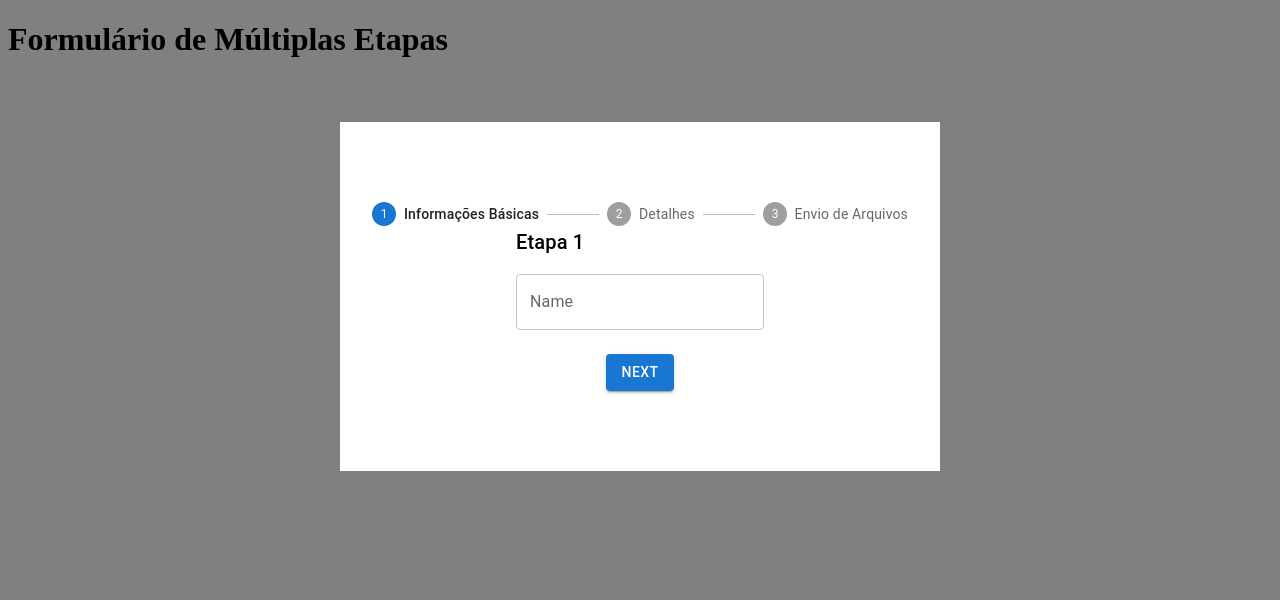
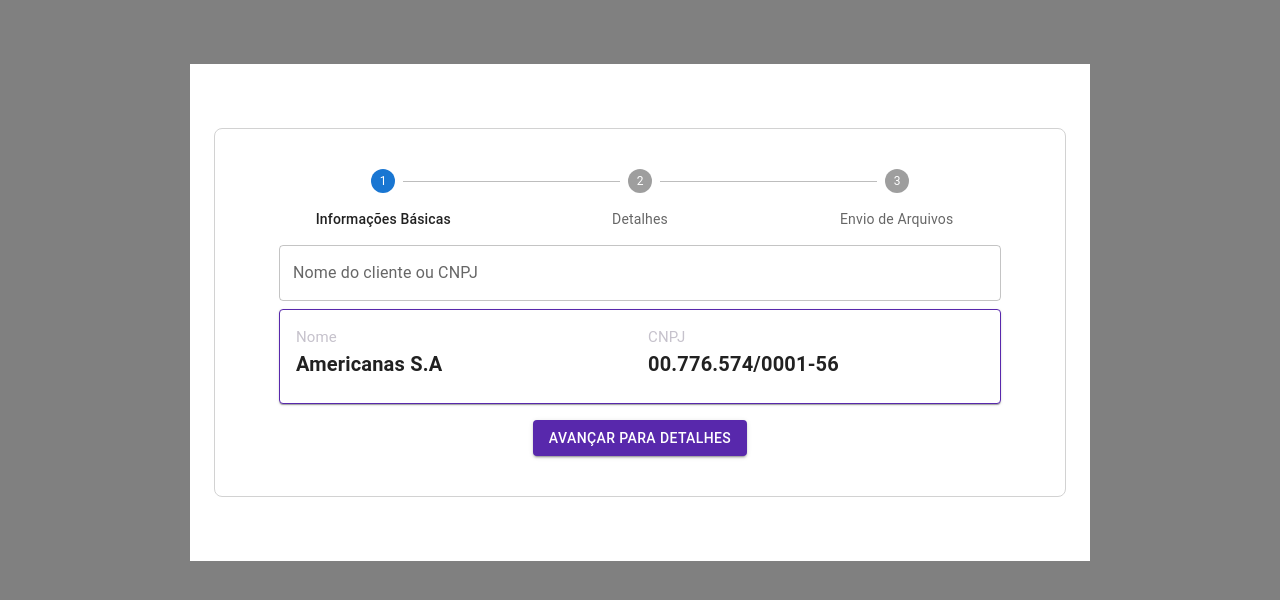
Before and after one commit to Gawbb/desafio-front-end, a React (Vite) app in the folder desafio-front-end/: page / in a window 1280 px wide. Shown: the top 600 px of the page. Built offline with nearby package versions, Linux system fonts and the light colour scheme.

Commit message:
Foi adicionado o layout da primeira etapa do formulário, foi separado os componentes de etapas do formulário

```diff
--- a/desafio-front-end/src/App.jsx
+++ b/desafio-front-end/src/App.jsx
@@ -4,7 +4,7 @@
 function App() {
   return (
     <Box sx={{}}>
-      <h1>Formulário de Múltiplas Etapas</h1>
+      {/*<h1>Formulário de Múltiplas Etapas</h1>*/}
       <MultiStepForm />
     </Box>
   );
--- a/desafio-front-end/src/componentes/MultiStepForm.jsx
+++ b/desafio-front-end/src/componentes/MultiStepForm.jsx
@@ -2,13 +2,15 @@
 import {
   Container,
   Grid,
-  Typography,
   Button,
-  TextField,
   Stepper,
   Step,
   StepLabel,
+  Box,
 } from "@mui/material";
+import Step1 from "./Step1";
+import Step2 from "./Step2";
+import Step3 from "./Step3";
 
 const steps = ["Informações Básicas", "Detalhes", "Envio de Arquivos"];
 
@@ -32,8 +34,12 @@
   };
 
   return (
-    <Container maxWidth="sm"  sx={{ mt: 8, backgroundColor:'white' , padding: 10}}>
-      <Stepper activeStep={activeStep}>
+    <Container
+      maxWidth="md"
+      sx={{ mt: 8, backgroundColor: "white", padding: 8 }}
+    >
+    <Box sx={{border: 1 , borderColor: 'rgb(210, 210, 210)' , padding: 5 , borderRadius:2}}>
+      <Stepper activeStep={activeStep} alternativeLabel>
         {steps.map((label) => (
           <Step key={label}>
             <StepLabel>{label}</StepLabel>
@@ -41,65 +47,40 @@
         ))}
       </Stepper>
       <Grid container direction="column" alignItems="center" spacing={2}>
-        <Grid item xs={12}>
+        <Grid item xs={12} sx={{width: '100%'}}>
           {activeStep === 0 && (
-            <>
-              <Typography variant="h6">Etapa 1</Typography>
-              <TextField
-                label="Name"
-                name="name"
-                onChange={handleChange}
-                fullWidth
-                margin="normal"
-              />
-            </>
+
+            <Step1 handleChange={handleChange}/>
+
           )}
           {activeStep === 1 && (
-            <>
-              <Typography variant="h6">Step 2</Typography>
-              <TextField
-                label="Email"
-                name="email"
-                onChange={handleChange}
-                fullWidth
-                margin="normal"
-              />
-            </>
+            <Step2 handleChange={handleChange}/>
           )}
           {activeStep === 2 && (
-            <>
-              <Typography variant="h6">Step 3</Typography>
-              <TextField
-                label="Email"
-                name="email"
-                onChange={handleChange}
-                fullWidth
-                margin="normal"
-              />
-            </>
+            <Step3 handleChange={handleChange}/>
           )}
         </Grid>
         <Grid item xs={12}>
           <Button
             variant="contained"
-            color="primary"
+            sx={{backgroundColor: '#5828AC'}}
             onClick={handleNext}
             disabled={activeStep === steps.length - 1}
           >
-            {activeStep === steps.length - 1 ? "Submit" : "Next"}
+            {activeStep === steps.length - 1 ? `Enviar` : `Avançar para ${steps[activeStep + 1]}`}
           </Button>
           {activeStep > 0 && (
             <Button
               variant="contained"
-              color="secondary"
               onClick={handleBack}
-              sx={{ marginLeft: 8 }}
+              sx={{ marginLeft: 8 , backgroundColor: '#A39DAD'}}
             >
-              Back
+              Voltar
             </Button>
           )}
         </Grid>
       </Grid>
+      </Box>
     </Container>
   );
 };
--- /dev/null
+++ b/desafio-front-end/src/componentes/Step1.jsx
@@ -0,0 +1,30 @@
+import { Container, TextField , Card , CardContent , Grid , Typography} from "@mui/material";
+
+export default function Step1({ handleChange }) {
+  return (
+    <Container>
+      <TextField
+        label="Nome do cliente ou CNPJ"
+        name="name"
+        onChange={handleChange}
+        fullWidth
+        margin="normal"
+        //sx={{}}
+      />
+      <Card sx={{border: 1 , borderColor:'#5828AC'}}>
+      <CardContent>
+        <Grid container spacing={2}>
+          <Grid item xs={6}>
+            <Typography sx={{fontSize: 15 , color:'#C6C2CC'}}>Nome</Typography>
+            <Typography sx={{fontSize: 20 , fontWeight: 'bold'}}>Americanas S.A</Typography>
+          </Grid>
+          <Grid item xs={6}>
+            <Typography sx={{fontSize: 15 , color:'#C6C2CC'}}>CNPJ</Typography>
+            <Typography sx={{fontSize: 20 , fontWeight: 'bold'}}>00.776.574/0001-56</Typography>
+          </Grid>
+        </Grid>
+      </CardContent>
+    </Card>
+    </Container>
+  );
+}
--- /dev/null
+++ b/desafio-front-end/src/componentes/Step2.jsx
@@ -0,0 +1,14 @@
+import { TextField } from "@mui/material";
+
+export default function Step2({ handleChange }) {
+  return (
+    <TextField
+      label="Nome do cliente ou CNPJ"
+      name="name"
+      onChange={handleChange}
+      fullWidth
+      margin="normal"
+      //sx={{}}
+    />
+  );
+}
--- /dev/null
+++ b/desafio-front-end/src/componentes/Step3.jsx
@@ -0,0 +1,14 @@
+import { TextField } from "@mui/material";
+
+export default function Step3({ handleChange }) {
+  return (
+    <TextField
+      label="Nome do cliente ou CNPJ"
+      name="name"
+      onChange={handleChange}
+      fullWidth
+      margin="normal"
+      //sx={{}}
+    />
+  );
+}
```
